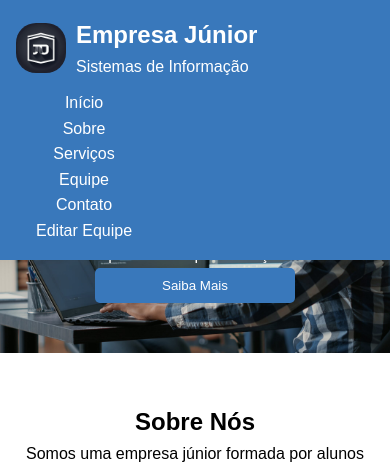
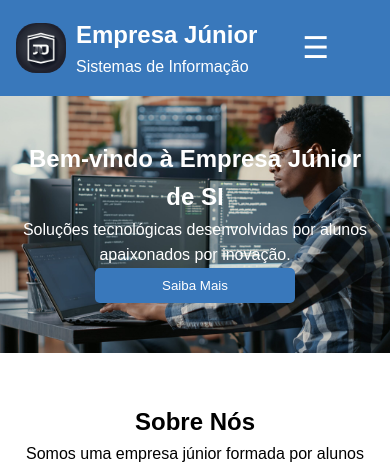
Before and after one commit to SofiaAraki/EmpresaJunior, a PHP site: page / in a window 390 px wide. Shown: the top 466 px of the page. Run offline with PHP 8.4, Linux system fonts and the light colour scheme; some libraries are stand-ins or nearby versions.

Commit message:
responsividade

```diff
--- a/public/index.html
+++ b/public/index.html
@@ -17,6 +17,10 @@
         <p>Sistemas de Informação</p>
       </div>
     </div>
+
+    <!-- Menu Hamburguer -->
+    <div class="menu-toggle" onclick="toggleMenu()">&#9776;</div>
+
     <nav>
       <ul>
         <li><a href="#home">Início</a></li>
@@ -94,6 +98,13 @@
   </footer>
 
   <script>
+    function toggleMenu() {
+      const navList = document.querySelector('.nav-list');
+      navList.classList.toggle('active');
+    }
+  </script>
+
+  <script>
     function scrollToSection(sectionId) {
       document.getElementById(sectionId).scrollIntoView({ behavior: 'smooth' });
     }
--- a/public/styles/style.css
+++ b/public/styles/style.css
@@ -50,6 +50,7 @@ nav ul {
   display: flex;
   flex-wrap: wrap;
   justify-content: center; /* Centraliza os itens em telas menores */
+  margin-right: 10px;
 }
 
 nav ul li {
@@ -65,6 +66,14 @@ nav ul li a {
 nav ul li a:hover {
   color: black;
   border-bottom: 3px solid white;
+}
+
+/* Menu hamburguer inicialmente oculto */
+.menu-toggle {
+  display: none;
+  font-size: 30px;
+  color: white;
+  cursor: pointer;
 }
 
 .hero-section {
@@ -152,6 +161,35 @@ footer {
   margin-top: auto;
 }
 
+/* Estilo do menu lateral para dispositivos menores */
+@media (max-width: 768px) {
+  nav ul {
+    display: none;
+    flex-direction: column;
+    position: fixed;
+    top: 0;
+    left: -250px;
+    width: 250px;
+    height: 100vh;
+    background-color: #3978bb;
+    padding-top: 60px;
+    transition: left 0.3s ease;
+  }
+
+  nav ul.active {
+    left: 0; /* Quando o menu está ativo, ele aparece na tela */
+  }
+
+  nav ul li {
+    margin: 20px 0;
+    text-align: center;
+  }
+
+  .menu-toggle {
+    display: block; /* Mostra o menu hamburguer em telas pequenas */
+  }
+}
+
 /* Responsividade para telas menores */
 @media (max-width: 768px) {
   .edit-team-container {
```
